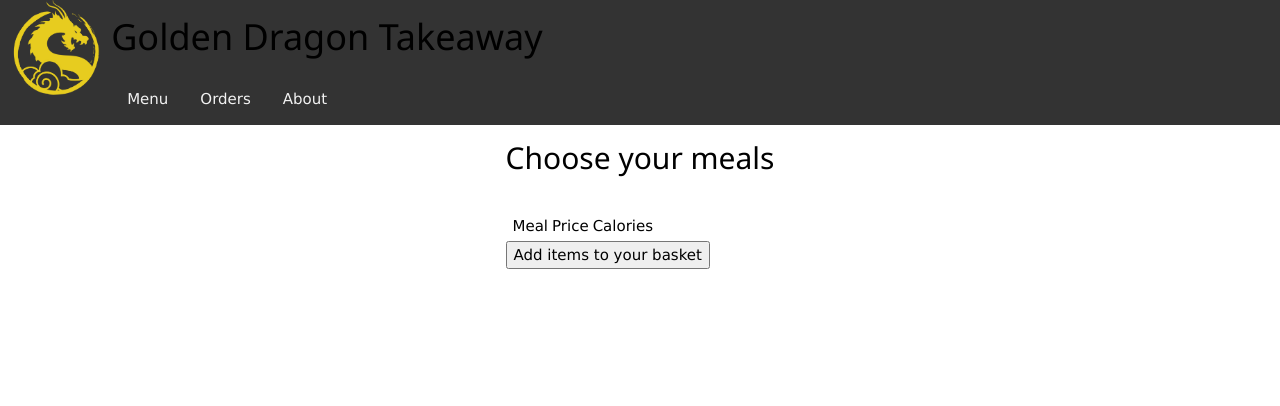
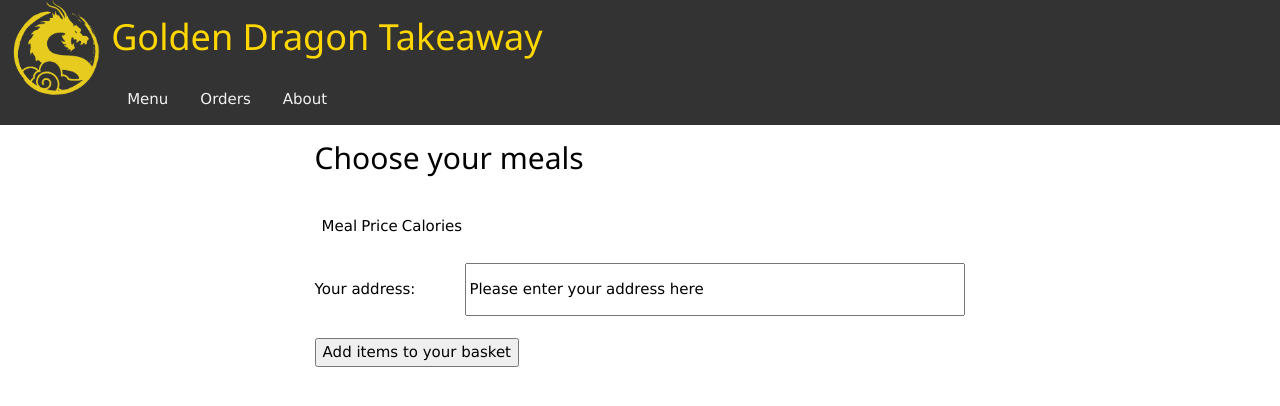
Before and after one commit to jranderson100/FlaskCRUDApp, a Flask app: page / in a window 1280 px wide. Shown: the top 406 px of the page. Run offline with Flask 2, Linux system fonts and the light colour scheme; data that the repository does not hold is empty; some libraries are stand-ins or nearby versions.

Commit message:
Add files via upload

```diff
--- a/webapp/sql/create_tables.sql
+++ b/webapp/sql/create_tables.sql
@@ -35,6 +35,7 @@ CREATE TABLE Basket (
     FoodID int,
     OrderTime varchar(255),
     Cost float,
+    PostalAddress varchar(1000),
 
     PRIMARY KEY (RowID),
     FOREIGN KEY(FoodID) REFERENCES Food(FoodID)
--- a/webapp/webapp/app.py
+++ b/webapp/webapp/app.py
@@ -60,7 +60,8 @@ def basket():
 
         for item in basket_items:
             cursor.execute (f"INSERT INTO `Basket` (`BasketRef`, `FoodID`) VALUES ('Basket', '{item}');")
-
+        address = request.form['addressfield']
+        cursor.execute(f"Insert INTO `Basket` (`BasketRef`, `PostalAddress` ) VALUES ('Basket','{address}');")
         dbRoutines.mysql.connection.commit()
         cursor.close()
 
@@ -77,18 +78,23 @@ def basket():
     cursor.execute(f"use webapp_db;")
     cursor.execute('SELECT * FROM Food INNER JOIN Basket ON Food.FoodID = Basket.FoodID;')
     basket_data = cursor.fetchall()
+    cursor.execute('SELECT PostalAddress FROM Basket WHERE PostalAddress IS NOT NULL;')
+    address = cursor.fetchall()
     cursor.close()
 
     baskettype = type(basket)
 
 
 
-    return render_template("basket.html", basket = basket_data, baskettype = baskettype)
+    return render_template("basket.html", basket = basket_data, baskettype = baskettype, address = address)
 
 @app.route('/orderreceived', methods=['GET', 'POST'])
 def orderreceived():
   timestamp = datetime.now(tz=None)
 
+#   POST INSERT new order into ORDERS
+#GET INFO FROM BASKET AND PUBLISH TOTAL COST...?
+  #ADD NAME AND ADDRESS ON MENU PAGE THEN UPDATE BEFORE YOU SUBMIT ON BASKET PAGE
   return render_template("orderreceived.html", timestamp = timestamp)
 
 
--- a/webapp/webapp/static/css/style.css
+++ b/webapp/webapp/static/css/style.css
@@ -1,3 +1,7 @@
+.company-title {
+    color: gold
+}
+
 .foodimage {
     height: 200px;
     width: 200px;
@@ -32,14 +36,20 @@
 }
 
 .red-btn {
-    background-color: lightcoral;
-    border-color: lightcoral;
+    background-color: coral;
+    border-color: coral;
     color: white
 }
 .green-btn {
-    background-color: lightgreen;
-    border-color: lightgreen;
+    background-color: green;
+    border-color: green;
     color: white
+}
+
+.blue-btn {
+    background-color: rgb(80, 80, 184);
+    border-color:  rgb(80, 80, 184);
+    color: white;
 }
 
 .table-container {
@@ -47,3 +57,12 @@
     align-items: center;
     justify-content: center;
 }
+
+.address-entry {
+    display: flex
+}
+
+.address-text-input {
+    margin-left: 50px;
+    width: 500px
+}
--- a/webapp/webapp/templates/base.html
+++ b/webapp/webapp/templates/base.html
@@ -31,7 +31,7 @@
 
 
             <img src="../static/images/logo.png" alt="logo" class="topnav-icon">
-            <h1>Golden Dragon Takeaway</h1>
+            <h1 class="company-title">Golden Dragon Takeaway</h1>
             <a href="/" class="top-link">Menu</a>
             <a href="/orders" class="top-link">Orders</a>
             <a href="/about" class="top-link">About</a>
--- a/webapp/webapp/templates/basket.html
+++ b/webapp/webapp/templates/basket.html
@@ -64,11 +64,15 @@
          {% endfor %}
         </tbody>
        </table>
+       <br />
+       <div class="address-entry"><p> We have your address down as {{address[0].PostalAddress}}. If that's not correct, renter here:   </p><input class="address-text-input" type="text" name="addressfield" value="Re-enter your address here    " /> </div>
+       <button type="submit" class="blue-btn"> Re-enter your address and confirm your order </button>
        <button type="submit" class="green-btn"> Confirm your order </button>
        </form>
 
        <form action="/" method="post">
         <input type="submit" class="red-btn" value="Empty your basket and start again"/>
+
     </form>
 
     </div>
--- a/webapp/webapp/templates/index.html
+++ b/webapp/webapp/templates/index.html
@@ -57,6 +57,9 @@
          {% endfor %}
         </tbody>
        </table>
+       <br />
+      <div class="address-entry"> <p>Your address:   </p><input class="address-text-input" type="text" name="addressfield" value="Please enter your address here    " /> </div>
+       <br />
        <button type="submit"> Add items to your basket </button>
        </form>
     </div>
```
Also changed, not shown: 1 other file.
